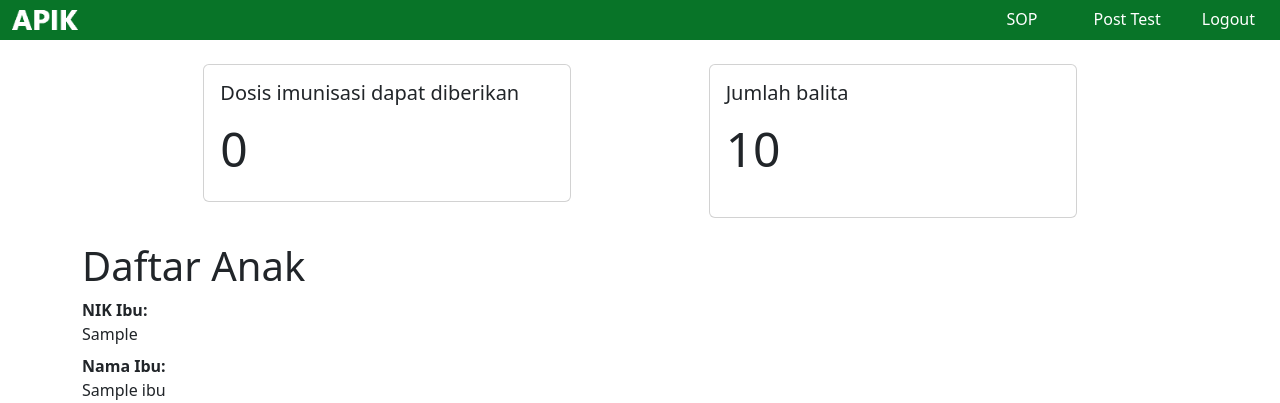
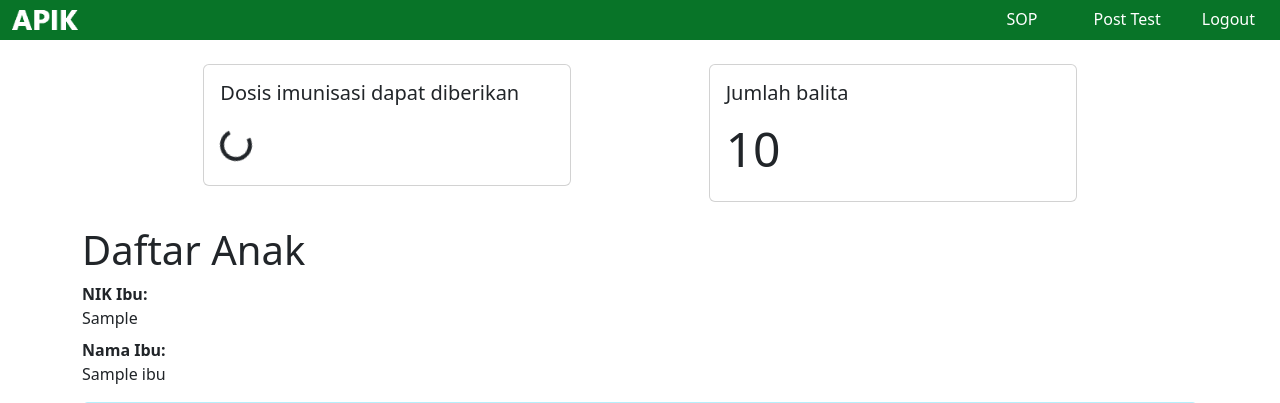
Before and after one commit to GottfriedCP/apik, a Django app: template apik/templates/apik/index.html in a window 1280 px wide. Shown: the top 403 px of the page. Run offline with Django 4.2, Linux system fonts and the light colour scheme; a user stored in the database is signed in; tables that the repository leaves empty hold one stand-in row (values such as "Sample post"); the template is opened without the code that fills it: values that come from a table or form of the project are taken from there, most other values are stand-ins (such as "Sample title", 1, 10 or a date in 2020); some libraries are stand-ins or nearby versions.

Commit message:
fix spinner load hide sin

```diff
--- a/apik/templates/apik/index.html
+++ b/apik/templates/apik/index.html
@@ -8,7 +8,7 @@
         <div class="stat-card card mx-3 mb-3" style="width: 23rem; max-width: 80vw;">
             <div class="card-body">
                 <h5 class="card-title">Dosis imunisasi dapat diberikan</h5>
-                <div class="spinner-border mt-3" role="status" hx-swap="outerHTML" hx-trigger="load" hx-get="{% url 'apik:get_eligible_imuns_count' %}">
+                <div class="spinner-border mt-3" role="status" hx-swap="outerHTML" hx-trigger="click" hx-get="{% url 'apik:get_eligible_imuns_count' %}">
                     <span class="visually-hidden">Loading...</span>
                 </div>
             </div>
```
